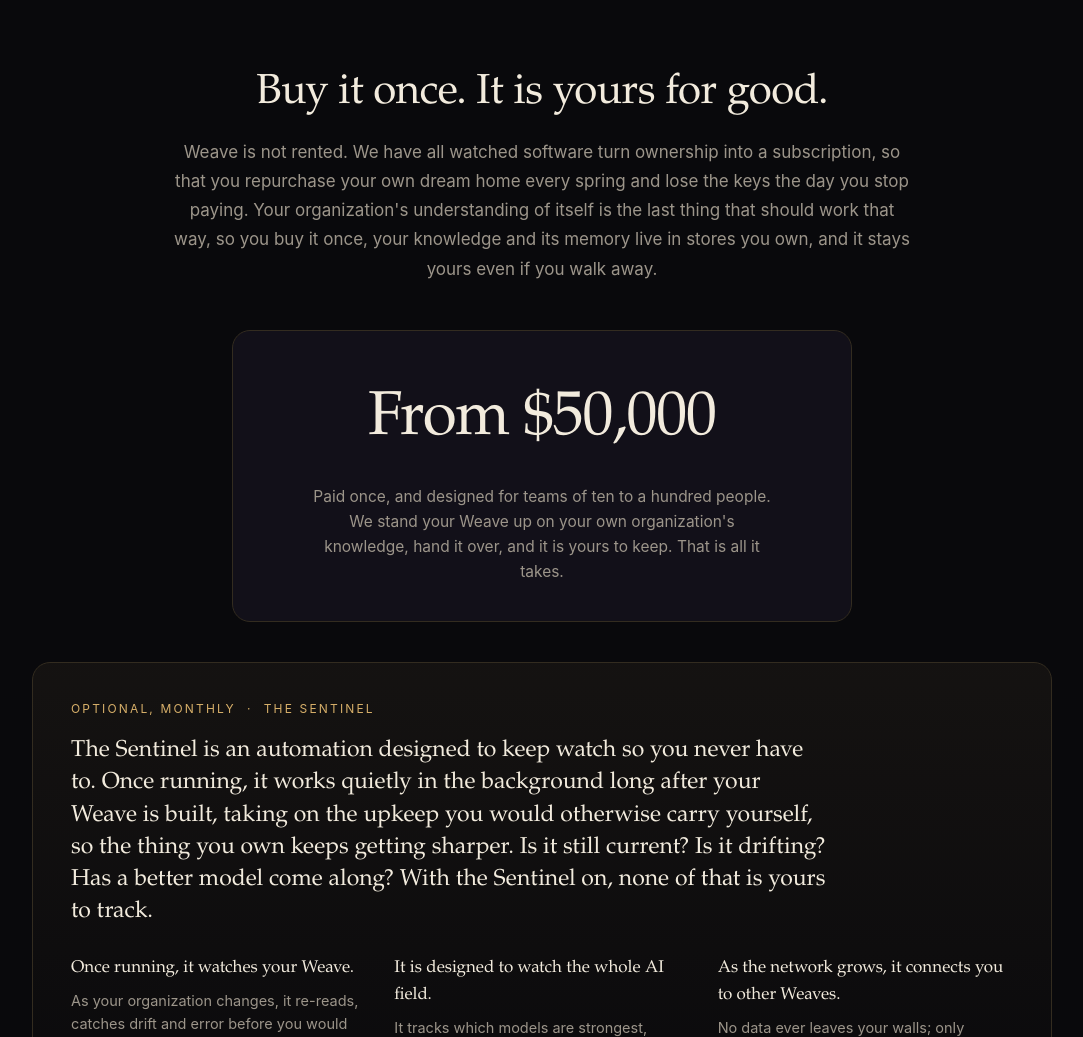
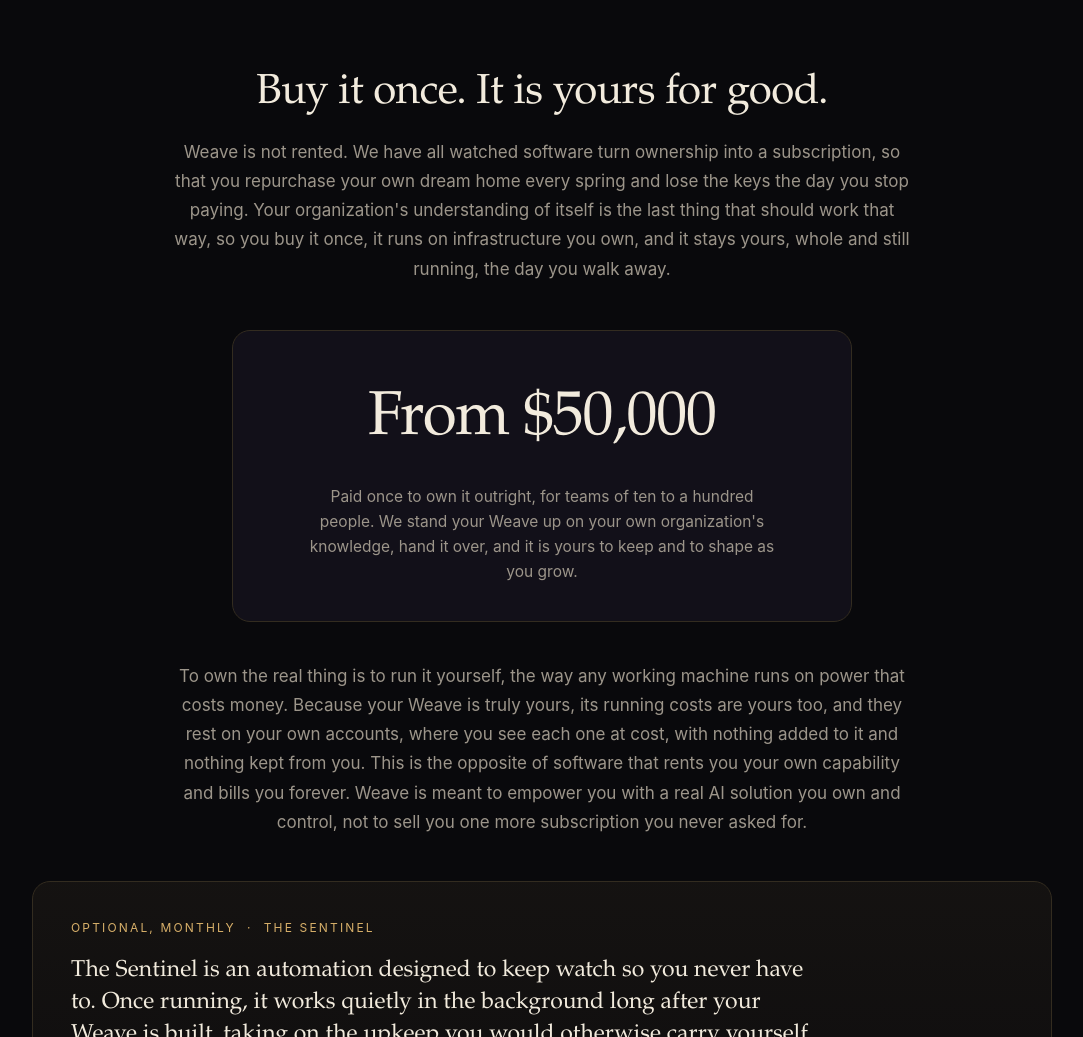
Before and after one commit to dougguion-yabble/weavedeep-site, a plain HTML site: page index.html in a window 1280 px wide. Shown: the part 8380-9417 px from the top of the page, without its empty margins (98-1181 px from the left). Drawn offline with Linux system fonts and the light colour scheme; animation ran at ten frames a second.

Commit message:
Pricing: strengthen ownership, add running-costs transparency

```diff
--- a/index.html
+++ b/index.html
@@ -512,11 +512,12 @@
     <section class="divide" id="cost">
     <div class="wide">
       <h2 class="rv" style="text-align:center; max-width:720px; margin:0 auto 20px">Buy it once. It is yours for good.</h2>
-      <p class="muted rv d1" style="text-align:center; max-width:740px; margin:0 auto 46px">Weave is not rented. We have all watched software turn ownership into a subscription, so that you repurchase your own dream home every spring and lose the keys the day you stop paying. Your organization's understanding of itself is the last thing that should work that way, so you buy it once, your knowledge and its memory live in stores you own, and it stays yours even if you walk away.</p>
+      <p class="muted rv d1" style="text-align:center; max-width:740px; margin:0 auto 46px">Weave is not rented. We have all watched software turn ownership into a subscription, so that you repurchase your own dream home every spring and lose the keys the day you stop paying. Your organization's understanding of itself is the last thing that should work that way, so you buy it once, it runs on infrastructure you own, and it stays yours, whole and still running, the day you walk away.</p>
       <div class="price-hero rv d1">
         <div class="ph-amt">From $50,000</div>
-        <div class="ph-sub">Paid once, and designed for teams of ten to a hundred people. We stand your Weave up on your own organization's knowledge, hand it over, and it is yours to keep. That is all it takes.</div>
+        <div class="ph-sub">Paid once to own it outright, for teams of ten to a hundred people. We stand your Weave up on your own organization's knowledge, hand it over, and it is yours to keep and to shape as you grow.</div>
       </div>
+      <p class="muted rv d1" style="text-align:center; max-width:740px; margin:38px auto 44px">To own the real thing is to run it yourself, the way any working machine runs on power that costs money. Because your Weave is truly yours, its running costs are yours too, and they rest on your own accounts, where you see each one at cost, with nothing added to it and nothing kept from you. This is the opposite of software that rents you your own capability and bills you forever. Weave is meant to empower you with a real AI solution you own and control, not to sell you one more subscription you never asked for.</p>
       <div class="sentinel rv d1">
         <div class="sent-k">Optional, monthly &nbsp;&middot;&nbsp; the Sentinel</div>
         <p class="sent-lead">The Sentinel is an automation designed to keep watch so you never have to. Once running, it works quietly in the background long after your Weave is built, taking on the upkeep you would otherwise carry yourself, so the thing you own keeps getting sharper. Is it still current? Is it drifting? Has a better model come along? With the Sentinel on, none of that is yours to track.</p>
```
